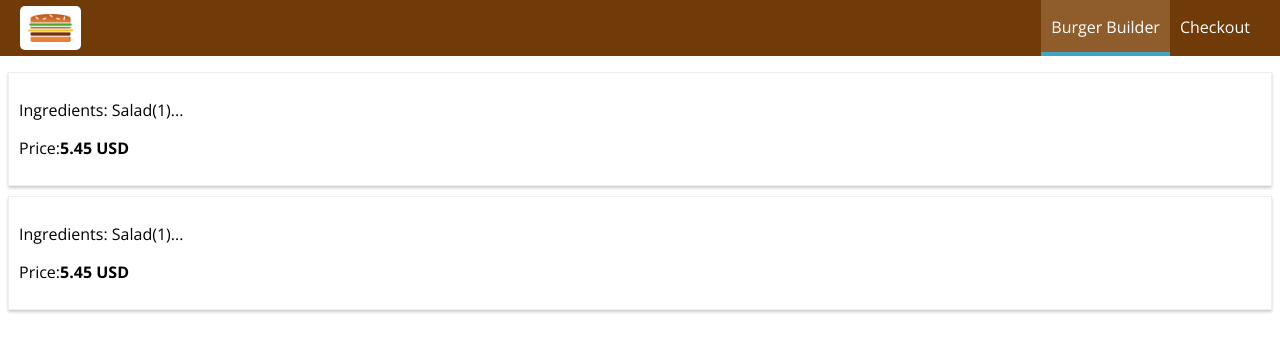
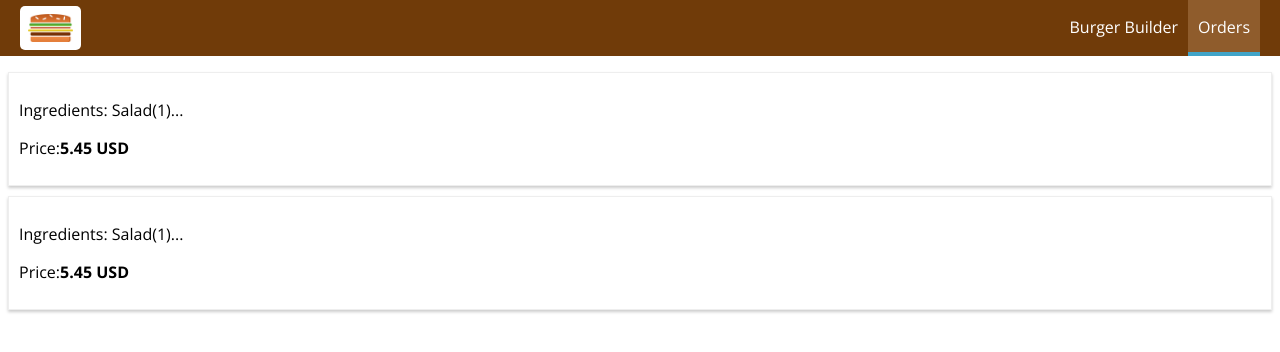
Before and after one commit to reutby/burger-builder-app, a React (Create React App) app: page /orders in a window 1280 px wide. Shown: the top 352 px of the page. Built offline with nearby package versions, Linux system fonts and the light colour scheme.

Commit message:
changing the navlink to a router nav link

```diff
--- a/src/components/Navigation/NavigationItems/NavigationItem/NavigationItem.jsx
+++ b/src/components/Navigation/NavigationItems/NavigationItem/NavigationItem.jsx
@@ -1,10 +1,17 @@
 import React from "react";
 import classes from "./NavigationItem.module.css"
+import {NavLink} from "react-router-dom";
 
+const NavigationItem = (props) => (
 
-const NavigationItem = (props)=>(
-
-    <li className={classes.NavigationItem}><a href={props.link} className={props.active? classes.active : null }>{props.children}</a></li>
+    <li className={classes.NavigationItem}>
+        <NavLink
+            to={props.link}
+            exact={props.exact}
+            activeClassName={classes.active}>
+            {props.children}
+        </NavLink>
+    </li>
 );
 
 export default NavigationItem;
--- a/src/components/Navigation/NavigationItems/NavigationItems.jsx
+++ b/src/components/Navigation/NavigationItems/NavigationItems.jsx
@@ -4,8 +4,8 @@ import NavigationItem from "./NavigationItem/NavigationItem";
 
 const NavigationItems = ()=>(
     <ul className={classes.NavigationItems}>
-        <NavigationItem link="/" active> Burger Builder</NavigationItem>
-        <NavigationItem link="/" > Checkout</NavigationItem>
+        <NavigationItem link="/" exact> Burger Builder</NavigationItem>
+        <NavigationItem link="/Orders" > Orders</NavigationItem>
 
     </ul>
 
```
Also changed, not shown: 1 other file (tests, documents, lock files or other folders).
